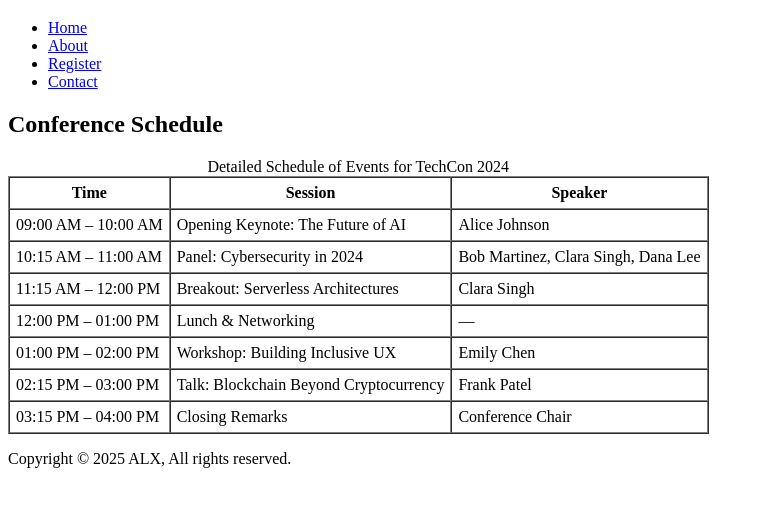
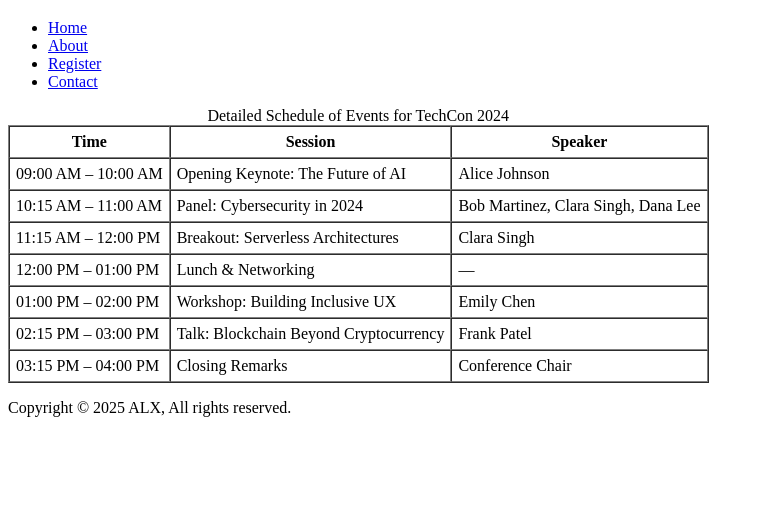
Before and after one commit to Jana10101/TechCon_HTML, a plain HTML site: page techcon_website/schedule.html in a window 1280 px wide. Shown: the part 61-568 px from the top of the page, without its empty margins (0-764 px from the left). Drawn offline with Linux system fonts and the light colour scheme.

Commit message:
Update schedule.html

```diff
--- a/techcon_website/schedule.html
+++ b/techcon_website/schedule.html
@@ -5,7 +5,6 @@
   <title>Schedule for TechCon 2024</title>
 </head>
 <body>
-  <!-- HEADER -->
   <header>
     <h1>Schedule for TechCon 2024</h1>
     <nav>
@@ -18,9 +17,7 @@
     </nav>
   </header>
 
-  <!-- MAIN CONTENT -->
   <main>
-    <h2>Conference Schedule</h2>
     <table border="1" cellspacing="0" cellpadding="6">
       <caption>Detailed Schedule of Events for TechCon 2024</caption>
       <thead>
@@ -70,7 +67,6 @@
     </table>
   </main>
 
-  <!-- FOOTER -->
   <footer>
     <p>Copyright © 2025 ALX, All rights reserved.</p>
   </footer>
```
